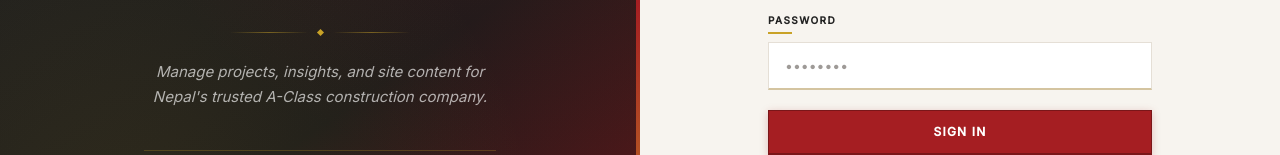
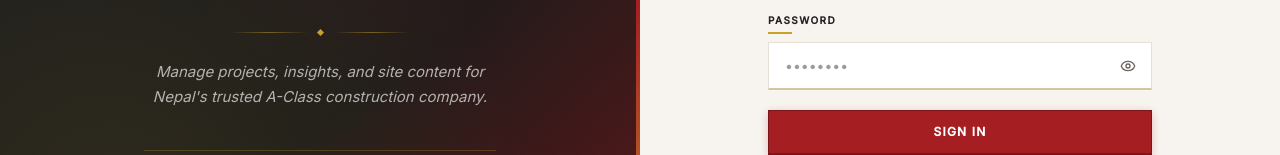
Before and after one commit to tronixmata-lang/nebco_construction, a Next.js app: page /admin/login in a window 1280 px wide. Shown: the part 398-553 px from the top of the page. Built offline with nearby package versions, Linux system fonts and the light colour scheme; no server answers; the database is empty.

Commit message:
Revalidate public pages when admin content is saved

```diff
--- a/src/app/admin/admin.css
+++ b/src/app/admin/admin.css
@@ -133,6 +133,39 @@
 .admin-input::placeholder {
   color: var(--brand-text-muted);
   opacity: 0.65;
+}
+
+.admin-input-password-wrap {
+  position: relative;
+}
+
+.admin-input-with-toggle {
+  padding-right: 2.75rem;
+}
+
+.admin-password-toggle {
+  position: absolute;
+  top: 50%;
+  right: 0.75rem;
+  display: flex;
+  align-items: center;
+  justify-content: center;
+  transform: translateY(-50%);
+  border: none;
+  background: transparent;
+  color: var(--brand-text-muted);
+  cursor: pointer;
+  padding: 0.25rem;
+  transition: color 0.2s;
+}
+
+.admin-password-toggle:hover {
+  color: var(--brand-charcoal);
+}
+
+.admin-password-toggle:focus-visible {
+  outline: 2px solid var(--brand-gold);
+  outline-offset: 2px;
 }
 
 .admin-label {
--- a/src/app/admin/login/page.tsx
+++ b/src/app/admin/login/page.tsx
@@ -2,12 +2,14 @@
 
 import Image from "next/image";
 import { useState } from "react";
+import { Eye, EyeOff } from "lucide-react";
 import { siteConfig } from "@/config/site";
 import "../admin.css";
 
 export default function AdminLoginPage() {
   const [email, setEmail] = useState("");
   const [password, setPassword] = useState("");
+  const [showPassword, setShowPassword] = useState(false);
   const [error, setError] = useState("");
   const [loading, setLoading] = useState(false);
 
@@ -95,15 +97,30 @@ export default function AdminLoginPage() {
               <label htmlFor="password" className="admin-label">
                 Password
               </label>
+              <div className="admin-input-password-wrap">
                 <input
                   id="password"
-                type="password"
+                  type={showPassword ? "text" : "password"}
                   required
                   value={password}
                   onChange={(e) => setPassword(e.target.value)}
-                className="admin-input"
+                  className="admin-input admin-input-with-toggle"
                   placeholder="••••••••"
                 />
+                <button
+                  type="button"
+                  className="admin-password-toggle"
+                  onClick={() => setShowPassword((visible) => !visible)}
+                  aria-label={showPassword ? "Hide password" : "Show password"}
+                  aria-pressed={showPassword}
+                >
+                  {showPassword ? (
+                    <EyeOff className="h-4 w-4" aria-hidden />
+                  ) : (
+                    <Eye className="h-4 w-4" aria-hidden />
+                  )}
+                </button>
+              </div>
             </div>
 
             {error && (
```
Lines whose indentation alone changed are shown as unchanged.
